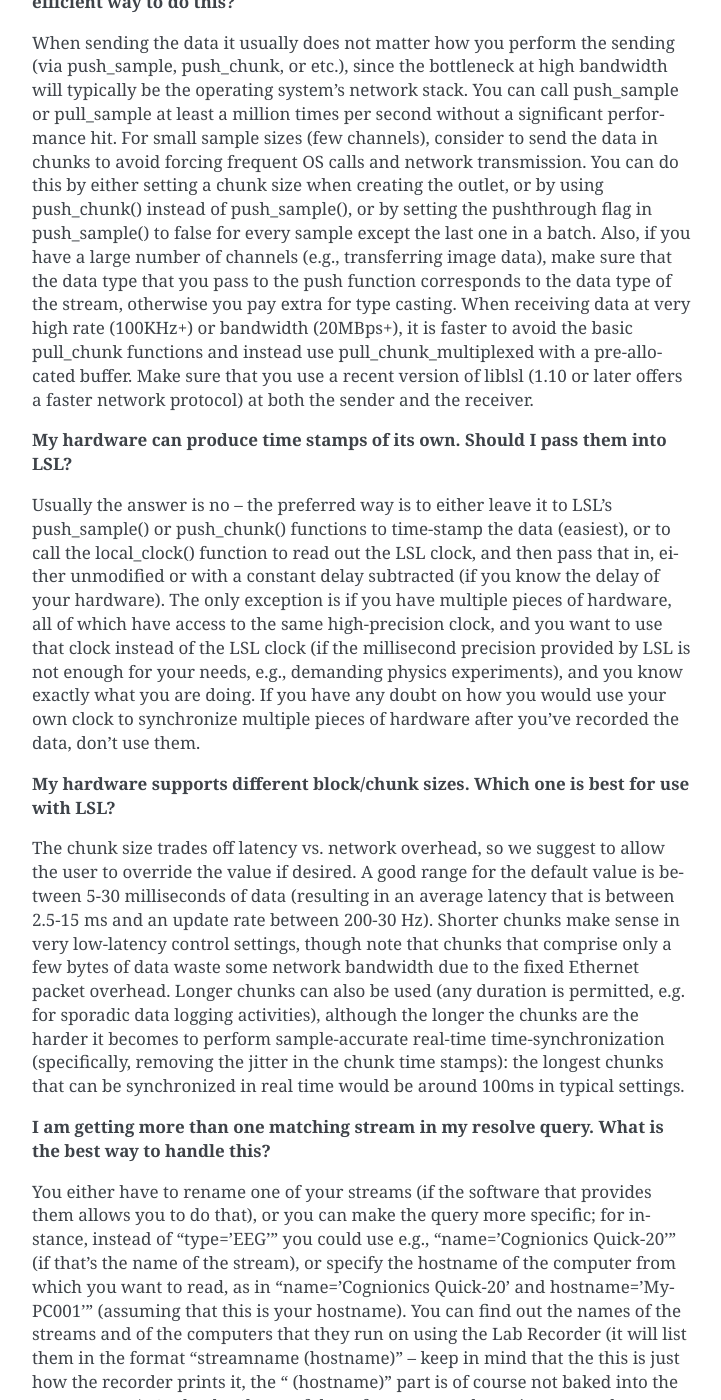
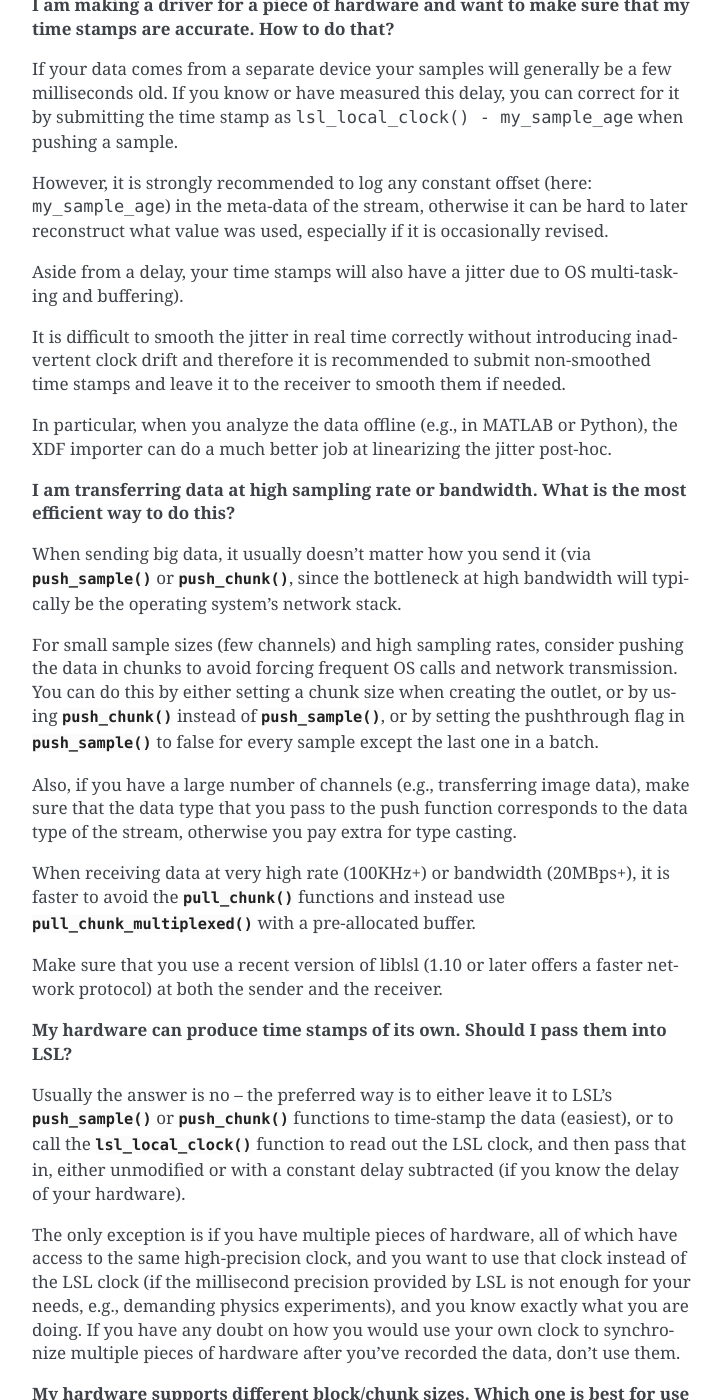
Before and after one commit to sccn/labstreaminglayer, a Sphinx documentation site: the page built from docs/info/faqs.rst, in a window 1280 px wide and 1400 px high, scrolled down 1745 px. Shown: the whole window, without its empty margins (388-1109 px from the left). Built offline with Sphinx 7.4.7, drawn with Linux system fonts in a browser that asks for light colours; some of the changed text lies outside the part shown.

```diff
--- a/docs/info/faqs.rst
+++ b/docs/info/faqs.rst
@@ -3,40 +3,200 @@ FAQs
 
 **I want to check the most recent sample of a stream every few seconds. How do I do that?**
 
-Because the result of inlet.pull\_sample() is the next sample in the order provided by the sender, you first need to pull out all samples that have been buffered up in the inlet. You can do this by calling pull\_sample() with a timeout of 0.0 -- once it returns zero, there are no more samples. To speed this up, you can set a short buffer size when creating the inlet (e.g., one second).
+Because the result of :cpp:func:`~lsl::stream_inlet::pull_sample()` is the next
+sample in the order provided by the sender, you first need to pull out all
+samples that have been buffered up in the inlet. You can do this by calling
+:cpp:func:`~lsl::stream_inlet::pull_sample()` with a timeout of ``0.0`` -- once
+it returns zero, there are no more samples.
 
-**What clock does LSL use? / How do I relate LSL's local\_clock() to my wall clock?**
+To speed this up, you can set a short buffer size when creating the inlet
+(i.e. set the
+:cpp:any:`~lsl::stream_inlet::stream_inlet::max_buflen`
+parameter of the :cpp:func:`~lsl::stream_inlet::stream_inlet()`
+constructor to e.g., one second), so that older samples are automatically
+discarded when the buffer is full.
 
-LSL's local\_clock() function measures the time since the local machine was started, in seconds (other system clocks usually do not have sufficient resolution for use with LSL). The correct way to map its output to the time measured by your preferred system clock is to first determine the constant offset between the two clocks, by reading them out at the same time, and then to add that offset to the result of local\_clock() whenever it is needed. Also keep in mind that the time-stamps that are returned by inlet.pull\_sample() will generally be local to the sender's machine -- only after you add the time offset returned by inlet.time\_correction() to them you have them in your local domain.
+**What clock does LSL use? / How do I relate LSL's local_clock() to my wall clock?**
+
+LSL's :cpp:func:`lsl_local_clock()` function measures the number of seconds
+from a starting point,
+e.g. since the local machine was started or since 1970-01-01 00:00.
+
+Clock jumps, e.g. when suspending the system or resetting the clock (e.g. by a
+network clock sychronization service like NTP) shouldn't occur.
+
+The correct way to map its output to the time measured by your preferred system
+clock is to first determine the constant offset between the two clocks, by
+reading them out at the same time, and then to add that offset to the result
+of :cpp:func:`lsl_local_clock()` whenever it is needed.
+
+Also keep in mind that the time-stamps that are returned by
+:cpp:func:`~lsl::stream_inlet::pull_sample()`
+will generally be local to the sender's machine unless you set the
+:cpp:enumerator:`proc_clocksync` or
+:cpp:enumerator:`proc_ALL` postprocessing flags at inlet creation time.
+Otherwise, you have to add the time offset returned by
+:cpp:func:`lsl::stream_inlet::time_correction()`
+to the timestamps to have them in your local domain.
 
 **What is the latency of LSL? Does the chosen buffer size have anything to do with it?**
 
-The latency of LSL is typically under 0.1 milliseconds on a local machine, unless a very large amount of data is transmitted (megabytes per sample). The buffer size does not affect the latency unless you allow data to queue up by not querying it for an extended period of time (or when the network connection is temporarily interrupted). In such a case, the queued-up data will be quickly transmitted in a burst once network connectivity is restored. If you only need a limited backlog of data, you can set a shorter buffer size when creating the inlet.
+The latency of LSL is typically under 0.1 milliseconds on a local machine,
+unless a very large amount of data is transmitted (megabytes per sample).
+The buffer size does not affect the latency unless you allow data to queue up
+by not querying it for an extended period of time (or when the network
+connection is temporarily interrupted).
+In such a case, the queued-up data will be quickly transmitted in a burst once
+network connectivity is restored.
+If you only need a limited backlog of data, you can set a shorter buffer size
+when creating the inlet.
 
 **I want to transmit data with multiple data types (e.g., floats, ints) per sample. What is the best way to do that?**
 
-The simplest way is to use a channel format that can hold all numbers that you want to represent and concatenate your data into a vector of that type -- the double64 format can store integers up to 53 bit, so it will hold virtually anything (floats, doubles, ints, etc.) that you want to store. It is also possible to transmit raw structs, but note that this is generally unsafe and non-portable (e.g., different compilers insert varying amount of padding between struct elements; also on platforms with different endianness your data will be garbled). In principle you can also send multiple streams and use the same time stamp when sending the samples, but that will require some extra complexity at the receiving that is rarely worth the effort.
+The simplest way is to use a channel format that can hold all numbers that you
+want to represent and concatenate your data into a vector of that type -- the
+:cpp:enumerator:`cft_double64` format can store integers up to 53 bit, so it
+will hold virtually any numeric values that you want to store.
+
+It is also possible to transmit raw structs, but note that this is generally
+unsafe and non-portable (e.g., different compilers insert varying amount of
+padding between struct elements; also on platforms with different endianness
+your data will be garbled).
+An exception to this is sending numpy structs with explicitely set endianness
+for all fields.
+
+In principle you can also send multiple streams and use the same time stamp
+when sending the samples, but that will require some extra complexity at the
+receiving that is rarely worth the effort.
 
 **I want to make an LSL driver for a piece of hardware. What is the fastest way to do that?**
 
-If a quick-and-dirty solution is fine, then the best way is to take one of the example programs for your favorite language and extend it as needed. If you want a graphical user interface and you know C++ and are on Windows, you can copy one of the applications in the LSL distribution and adapt it as needed.
+If a quick-and-dirty solution is fine, then the best way is to take one of the
+example programs for your favorite language and extend it as needed.
+
+If you want a graphical user interface and you know C++ and are on Windows,
+you can copy one of the applications in the LSL distribution and adapt it as
+needed.
+
+See also: :doc:`../dev/app_dev`.
 
 **I am making a driver for a piece of hardware and want to make sure that my time stamps are accurate. How to do that?**
 
-If your data comes from a separate device your samples will generally be a few milliseconds old. If you know or have measured this delay, you can correct for it by submitting the time stamp as local\_clock()-my\_sample\_age when pushing a sample. However, it is strongly recommended to log any constant offset (here: my\_sample\_age) in the meta-data of the stream, otherwise it can be hard to later reconstruct what value was used, especially if it is occasionally revised. Aside from a delay, your time stamps will also have a jitter (due to OS multi-tasking). It is difficult to smooth the jitter in real time correctly without introducing inadvertent clock drift and therefore it is recommended to submit non-smoothed time stamps and leave it to the receiver to smooth them if needed. In particular, when you analyze the data offline (e.g., in MATLAB), you or the XDF importer can do a much better job at linearizing the jitter post-hoc.
+If your data comes from a separate device your samples will generally be a few
+milliseconds old.
+If you know or have measured this delay, you can correct for it by submitting
+the time stamp as
+:cpp:expr:`lsl_local_clock()-my_sample_age`
+when pushing a sample.
+
+However, it is strongly recommended to log any constant offset (here:
+:cpp:expr:`my_sample_age`) in the meta-data of the stream, otherwise it can be
+hard to later reconstruct what value was used, especially if it is occasionally
+revised.
+
+Aside from a delay, your time stamps will also have a jitter due to
+OS multi-tasking and buffering).
+
+It is difficult to smooth the jitter in real time correctly without introducing
+inadvertent clock drift and therefore it is recommended to submit non-smoothed
+time stamps and leave it to the receiver to smooth them if needed.
+
+In particular, when you analyze the data offline (e.g., in MATLAB or Python),
+the XDF importer can do a much better job at linearizing the jitter post-hoc.
 
 **I am transferring data at high sampling rate or bandwidth. What is the most efficient way to do this?**
 
-When sending the data it usually does not matter how you perform the sending (via push\_sample, push\_chunk, or etc.), since the bottleneck at high bandwidth will typically be the operating system's network stack. You can call push\_sample or pull\_sample at least a million times per second without a significant performance hit. For small sample sizes (few channels), consider to send the data in chunks to avoid forcing frequent OS calls and network transmission. You can do this by either setting a chunk size when creating the outlet, or by using push\_chunk() instead of push\_sample(), or by setting the pushthrough flag in push\_sample() to false for every sample except the last one in a batch. Also, if you have a large number of channels (e.g., transferring image data), make sure that the data type that you pass to the push function corresponds to the data type of the stream, otherwise you pay extra for type casting. When receiving data at very high rate (100KHz+) or bandwidth (20MBps+), it is faster to avoid the basic pull\_chunk functions and instead use pull\_chunk\_multiplexed with a pre-allocated buffer. Make sure that you use a recent version of liblsl (1.10 or later offers a faster network protocol) at both the sender and the receiver.
+When sending big data, it usually doesn't matter how you send it (via
+:cpp:func:`~lsl::stream_outlet::push_sample()` or
+:cpp:func:`~lsl::stream_outlet::push_chunk()`,
+since the bottleneck at high bandwidth will typically be the operating system's
+network stack.
+
+For small sample sizes (few channels) and high sampling rates, consider pushing
+the data in chunks to avoid forcing frequent OS calls and network transmission.
+You can do this by either setting a chunk size when creating the outlet, or by
+using :cpp:func:`~lsl::stream_outlet::push_chunk()` instead of :cpp:func:`~lsl::stream_outlet::push_sample()`,
+or by setting the pushthrough flag in
+:cpp:func:`~lsl::stream_outlet::push_sample()` to false for every sample except
+the last one in a batch.
+
+Also, if you have a large number of channels (e.g., transferring image data),
+make sure that the data type that you pass to the push function corresponds to
+the data type of the stream, otherwise you pay extra for type casting.
+
+When receiving data at very high rate (100KHz+) or bandwidth (20MBps+), it is
+faster to avoid the :cpp:func:`~lsl::stream_inlet::pull_chunk` functions and
+instead use :cpp:func:`~lsl::stream_inlet::pull_chunk_multiplexed` with a
+pre-allocated buffer.
+
+Make sure that you use a recent version of liblsl (1.10 or later offers a
+faster network protocol) at both the sender and the receiver.
 
 **My hardware can produce time stamps of its own. Should I pass them into LSL?**
 
-Usually the answer is no -- the preferred way is to either leave it to LSL's push\_sample() or push\_chunk() functions to time-stamp the data (easiest), or to call the local\_clock() function to read out the LSL clock, and then pass that in, either unmodified or with a constant delay subtracted (if you know the delay of your hardware). The only exception is if you have multiple pieces of hardware, all of which have access to the same high-precision clock, and you want to use that clock instead of the LSL clock (if the millisecond precision provided by LSL is not enough for your needs, e.g., demanding physics experiments), and you know exactly what you are doing. If you have any doubt on how you would use your own clock to synchronize multiple pieces of hardware after you've recorded the data, don't use them.
+Usually the answer is no -- the preferred way is to either leave it to LSL's
+:cpp:func:`~lsl::stream_outlet::push_sample()` or
+:cpp:func:`~lsl::stream_outlet::push_chunk()` functions to time-stamp the data
+(easiest), or to call the
+:cpp:func:`lsl_local_clock()` function to read out the LSL clock, and then pass
+that in, either unmodified or with a constant delay subtracted
+(if you know the delay of your hardware).
+
+The only exception is if you have multiple pieces of hardware, all of which
+have access to the same high-precision clock, and you want to use that clock
+instead of the LSL clock (if the millisecond precision provided by LSL is not
+enough for your needs, e.g., demanding physics experiments), and you know
+exactly what you are doing.
+If you have any doubt on how you would use your own clock to synchronize
+multiple pieces of hardware after you've recorded the data, don't use them.
 
 **My hardware supports different block/chunk sizes. Which one is best for use with LSL?**
 
-The chunk size trades off latency vs. network overhead, so we suggest to allow the user to override the value if desired. A good range for the default value is between 5-30 milliseconds of data (resulting in an average latency that is between 2.5-15 ms and an update rate between 200-30 Hz). Shorter chunks make sense in very low-latency control settings, though note that chunks that comprise only a few bytes of data waste some network bandwidth due to the fixed Ethernet packet overhead. Longer chunks can also be used (any duration is permitted, e.g. for sporadic data logging activities), although the longer the chunks are the harder it becomes to perform sample-accurate real-time time-synchronization (specifically, removing the jitter in the chunk time stamps): the longest chunks that can be synchronized in real time would be around 100ms in typical settings.
+The chunk size trades off latency vs. network overhead, so we suggest to allow
+the user to override the value if desired.
+A good range for the default value is between 5-30 milliseconds of data
+(resulting in an average latency that is between 2.5-15 ms and an update rate
+between 200-30 Hz).
+
+Shorter chunks make sense in very low-latency control settings, though note
+that chunks that comprise only a few bytes of data waste some network bandwidth
+due to the fixed Ethernet packet overhead.
+
+Longer chunks can also be used (any duration is permitted, e.g. for sporadic
+data logging activities), although the longer the chunks are the harder it
+becomes to perform sample-accurate real-time time-synchronization
+(specifically, removing the jitter in the chunk time stamps):
+the longest chunks that can be synchronized in real time would be around 100ms
+in typical settings.
+
+.. _faqmultimatch:
 
 **I am getting more than one matching stream in my resolve query. What is the best way to handle this?**
 
-You either have to rename one of your streams (if the software that provides them allows you to do that), or you can make the query more specific; for instance, instead of "type='EEG'" you could use e.g., "name='Cognionics Quick-20'" (if that's the name of the stream), or specify the hostname of the computer from which you want to read, as in "name='Cognionics Quick-20' and hostname='My-PC001'" (assuming that this is your hostname). You can find out the names of the streams and of the computers that they run on using the Lab Recorder (it will list them in the format "streamname (hostname)" -- keep in mind that the this is just how the recorder prints it, the " (hostname)" part is of course not baked into the stream name). As the developer of the software, a good way is to warn the user that their query was ambiguous (so they can address it), and inform them that you are using the last-created stream that matches the query. This would be the stream with the highest value for the created_at() property (they come back unordered from the resolve function call). You could also point them to this FAQ entry on how they can make their query more specific.
+You either have to rename one of your streams (if the software that provides
+them allows you to do that), or you can make the query more specific.
+
+For instance, instead of ``type='EEG'`` you could use e.g.,
+
+- ``name='Cognionics Quick-20'`` (if that's the name of the stream),
+- specify the hostname of the computer from which you want to read, as in
+  ``name='Cognionics Quick-20' and hostname='My-PC001'``
+  (assuming that this is your hostname)
+- use more specific queries, e.g. ``type='EEG' and serial_number='ABCDEF'``
+
+You can find out the names of the streams and of the computers that they run on
+using the `LabRecorder <https://github.com/labstreaminglayer/App-LabRecorder>`_
+(it will list them in the format ``streamname (hostname)`` -- keep in mind that
+this is just how the recorder prints it, the ``(hostname)`` part is of course
+not baked into the stream name).
+
+As the developer of the software, a good way is to warn the user that their
+query was ambiguous (so they can address it), and inform them that you are
+using the last-created stream that matches the query.
+
+This would be the stream with the highest value for the
+:cpp:func:`~lsl::stream_info::created_at()` property (they come back unordered
+from the resolve function call).
+
+You could also point them to this FAQ entry on how they can make their query
+more specific (:ref:`permalink <faqmultimatch>`).
```
